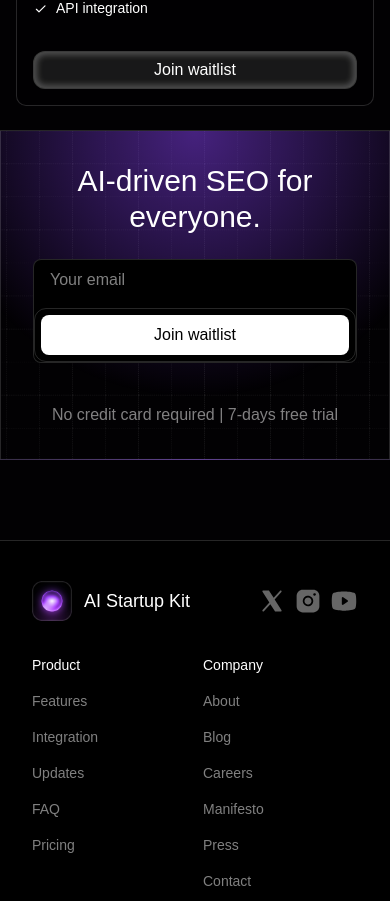
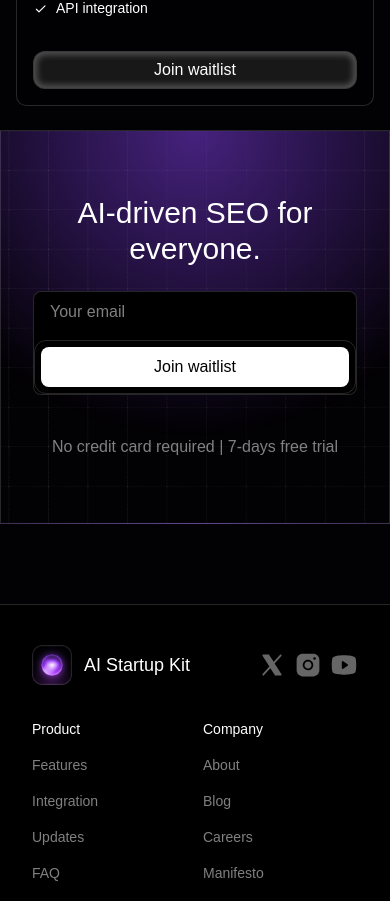
Before and after one commit to vijaymurugann/test-run, a Next.js app: page / in a window 390 px wide. Shown: the part 7220-8121 px from the top of the page. Built offline with nearby package versions, Linux system fonts and the light colour scheme.

Commit message:
MINOR fix

```diff
--- a/components/CTA.jsx
+++ b/components/CTA.jsx
@@ -5,7 +5,7 @@ import Image from "next/image";
 const CTA = () => {
   return (
     <section className="m-0 mt-6 md:m-10  overflow-hidden">
-      <div className="relative max-w-6xl mx-auto flex flex-col items-center justify-center border border-white/15 p-4 md:p-10 cta-gradient overflow-hidden">
+      <div className="relative max-w-6xl mx-auto flex flex-col items-center justify-center border border-white/15 p-4 py-12 md:p-10 cta-gradient overflow-hidden">
         <Image
           src="/images/pattern-2.png"
           alt="cta-bg"
--- a/components/Hero.jsx
+++ b/components/Hero.jsx
@@ -44,7 +44,7 @@ const Hero = () => {
           />
         </div>
       </div>
-      <div className="absolute bottom-0 w-full h-[20rem] bg-gradient-to-t from-black to-transparent" />
+      <div className="absolute bottom-0 w-full  h-[5rem] md:h-[20rem] bg-gradient-to-t from-black to-transparent" />
     </section>
   );
 };
```
